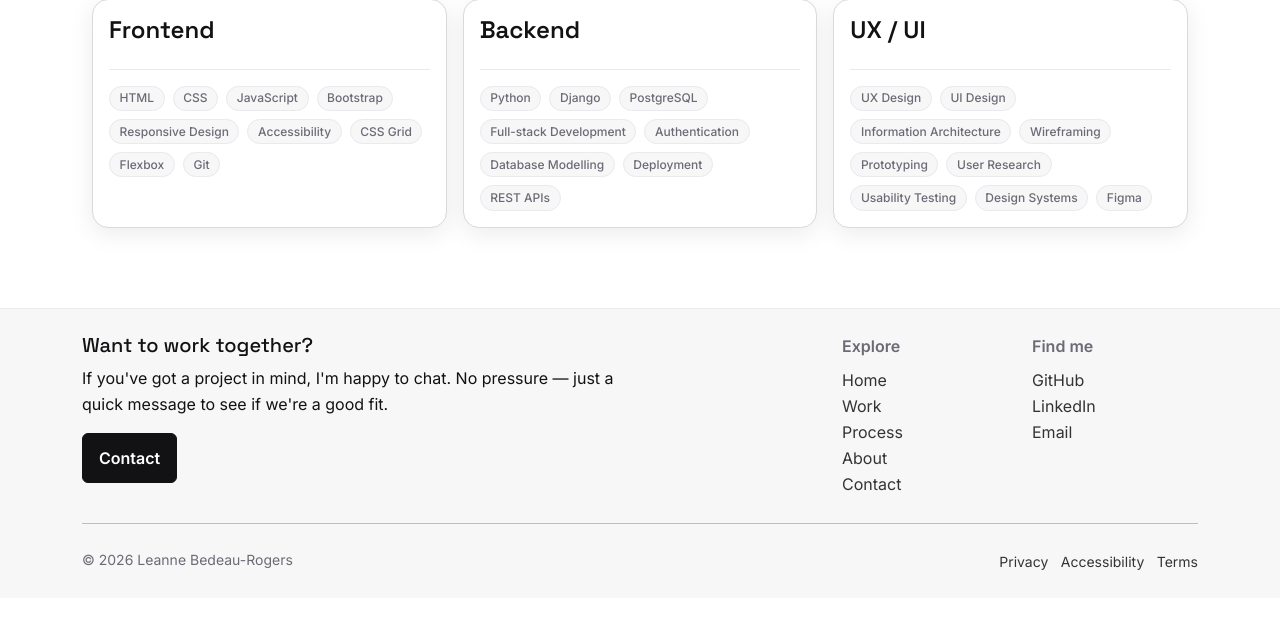
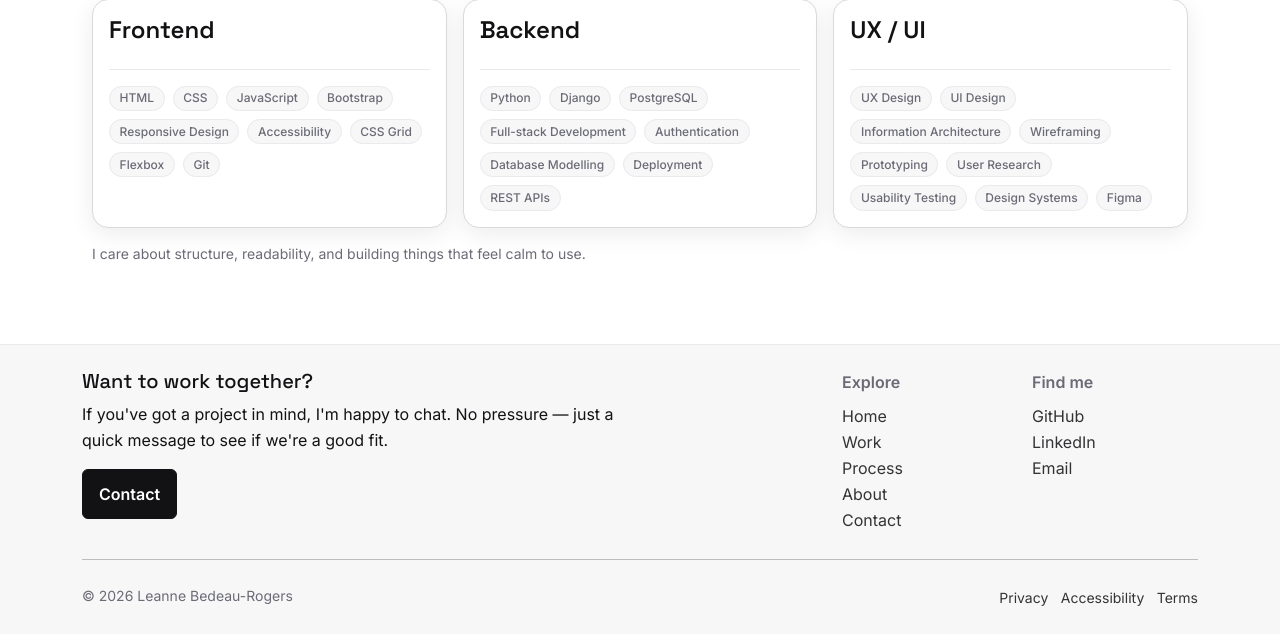
Before and after one commit to creatvie-introvert/portfolio-2026, a Django app: page / in a window 1280 px wide. Shown: the part 1947-2581 px from the top of the page. Before the commit the page ends 2517 px from the top, so only its background shows below. Run offline with Django 5.2, Linux system fonts and the light colour scheme; data that the repository does not hold is empty.

Commit message:
feat(ui): add reusable u-note utility for section closing text

```diff
--- a/core/static/core/css/style.css
+++ b/core/static/core/css/style.css
@@ -667,6 +667,16 @@
         z-index: 1;
     }
 
+    .u-note {
+        margin-top: 16px;
+        font-size: 14px;
+        line-height: 20px;
+        color: var(--text-muted);
+    }
+    .u-note--tight {
+        margin-top: 0;
+    }
+
     /* Button: full width on mobile only */
     .u-btn-fluid {
         width: 100%;
--- a/core/templates/core/home.html
+++ b/core/templates/core/home.html
@@ -391,7 +391,11 @@
                     </span>
                 </div>
             </article>
-         </div>
+        </div>
+
+        <p class="u-note text-muted mb-0">
+            I care about structure, readability, and building things that feel calm to use.
+        </p>
     </div>
 </section>
 {% endblock %}
```
